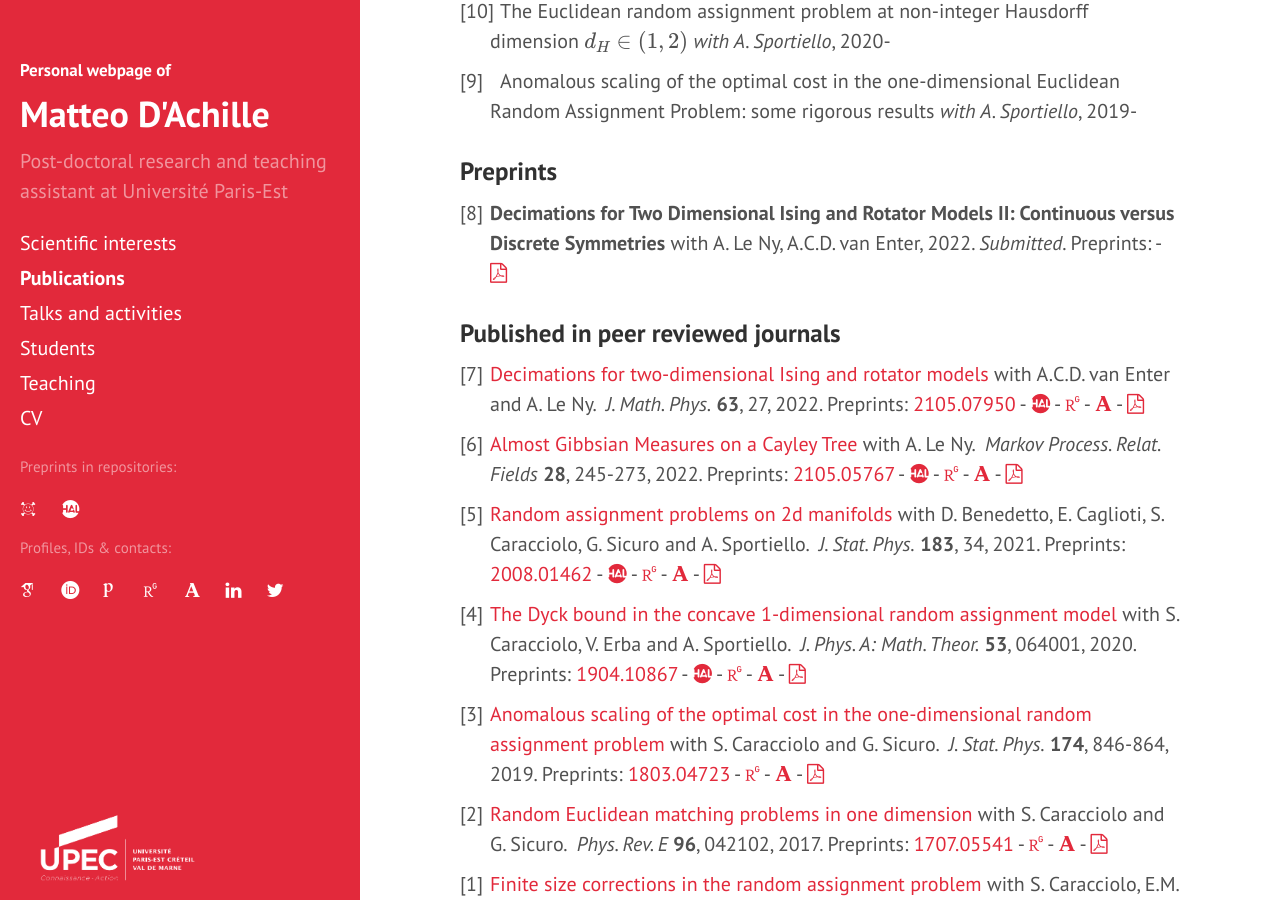
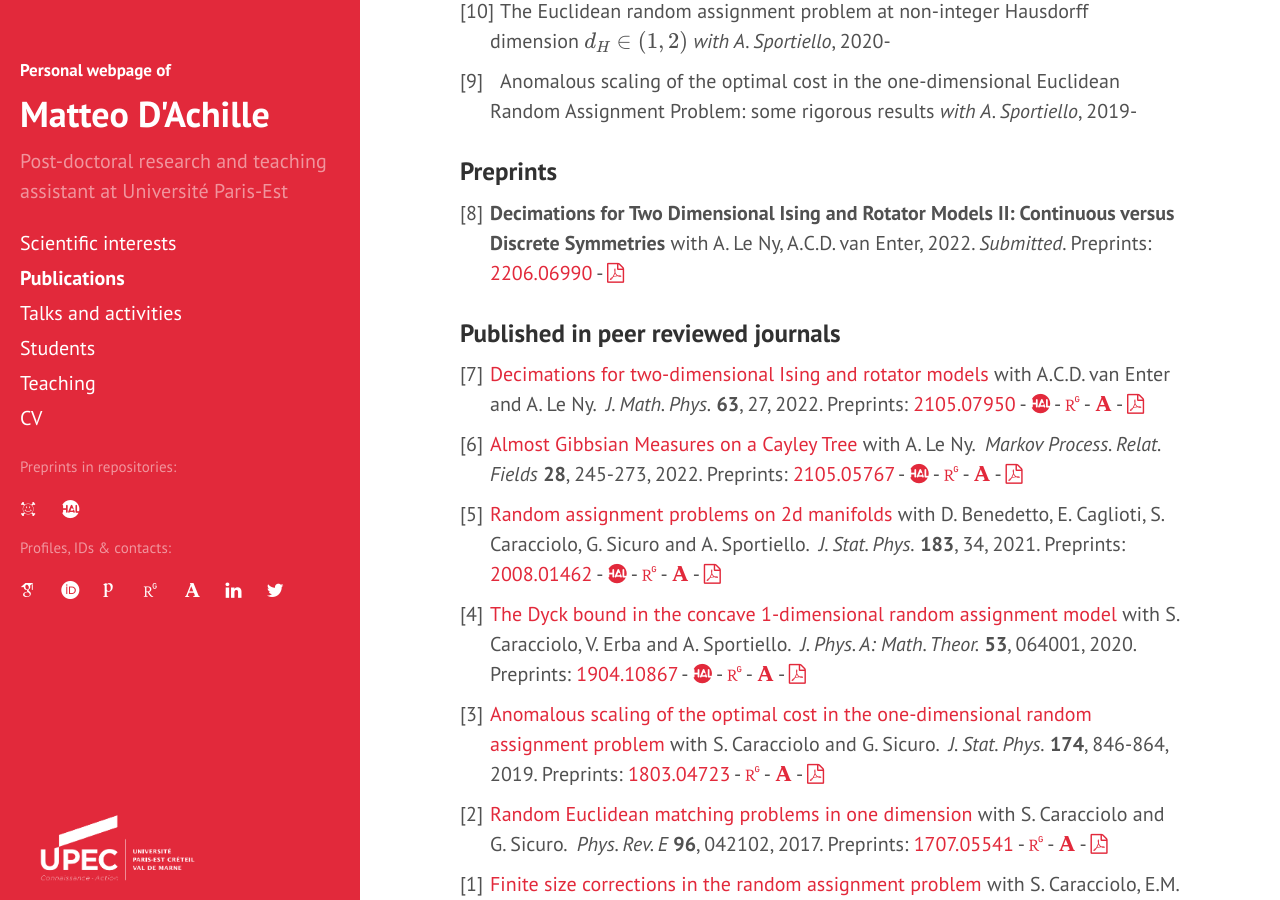
Before and after one commit to matteodachille/matteodachille.github.io, a Jekyll site: the page built from publications.md, in a window 1280 px wide and 900 px high, scrolled down 315 px. Built offline with Jekyll 4.4.1, drawn with Linux system fonts in a browser that asks for light colours; nearby versions of some CDN libraries; some web fonts are replaced; formulas are drawn with MathJax 3.

Commit message:
Fixed typos in publication list

```diff
--- a/_data/pubs.yml
+++ b/_data/pubs.yml
@@ -28,8 +28,8 @@
   preprint: True
   published: False
   submitted: True
-  arxivurl: "https://arxiv.org/abs/"
-  arxivcode: ""
+  arxivurl: "https://arxiv.org/abs/2206.06990"
+  arxivcode: "2206.06990"
   year: 2022
   pdf: "assets/DecRGSpinFlopV27.pdf"
 
@@ -52,7 +52,6 @@
   published: True
   journal: "J. Math. Phys."
   doi : "https://doi.org/10.1063/5.0057174"
-  arxivurl: "https://arxiv.org/abs/2105.07950"
   halurl: "https://hal.archives-ouvertes.fr/hal-03229089"
   arxivcode: "2105.07950"
   year: 2022
```
